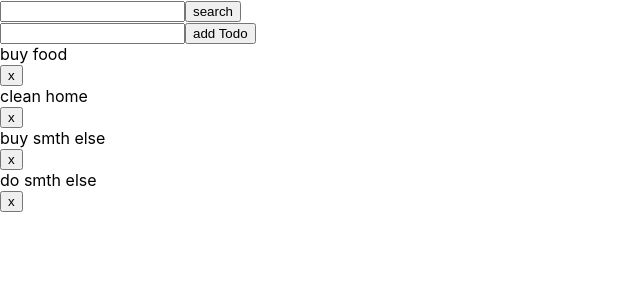
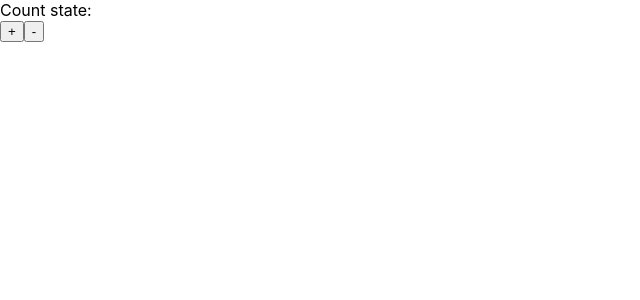
Before and after one commit to DawidKurkiewicz/redux-exercises-day1, a React (Create React App) app: page / in a window 1280 px wide. Shown: the top 300 px of the page, without its empty margins (0-640 px from the left). Built offline with nearby package versions, Linux system fonts and the light colour scheme.

Commit message:
added counter .js

```diff
--- a/src/App.js
+++ b/src/App.js
@@ -1,11 +1,11 @@
 import React from 'react';
-import TodoList from './TodoList'
+import Counter from './Counter'
 
 
 
 class App extends React.Component {
   render() {
-    return <TodoList  />
+    return <Counter  />
   }
 }
 export default App
--- /dev/null
+++ b/src/Counter.js
@@ -0,0 +1,11 @@
+import React from 'react'
+
+const Counter = props => {
+    return <div>
+        <div>Count state: {}</div>
+        <button>+</button>
+        <button>-</button>
+
+    </div>
+}
+export default Counter
```
